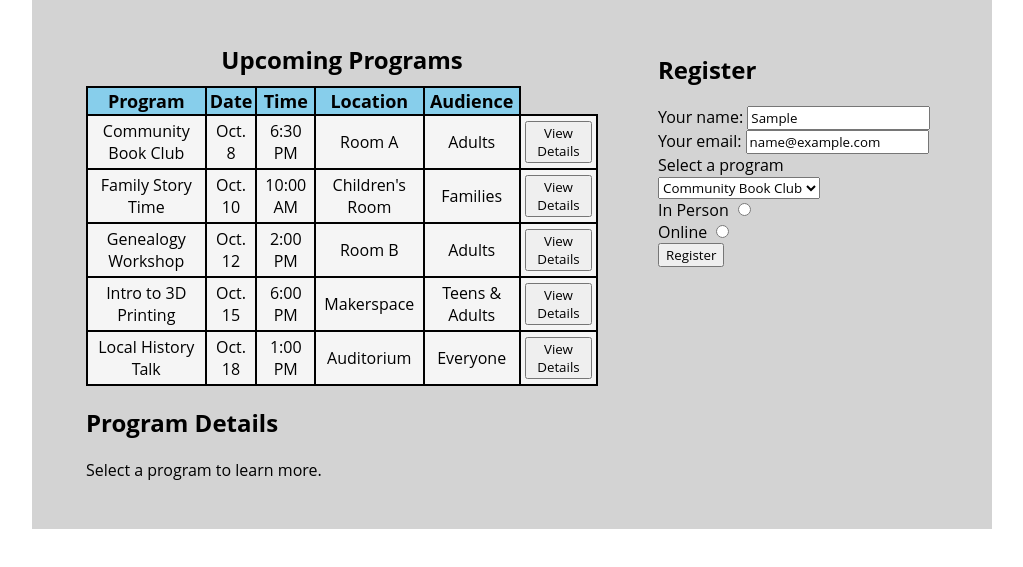
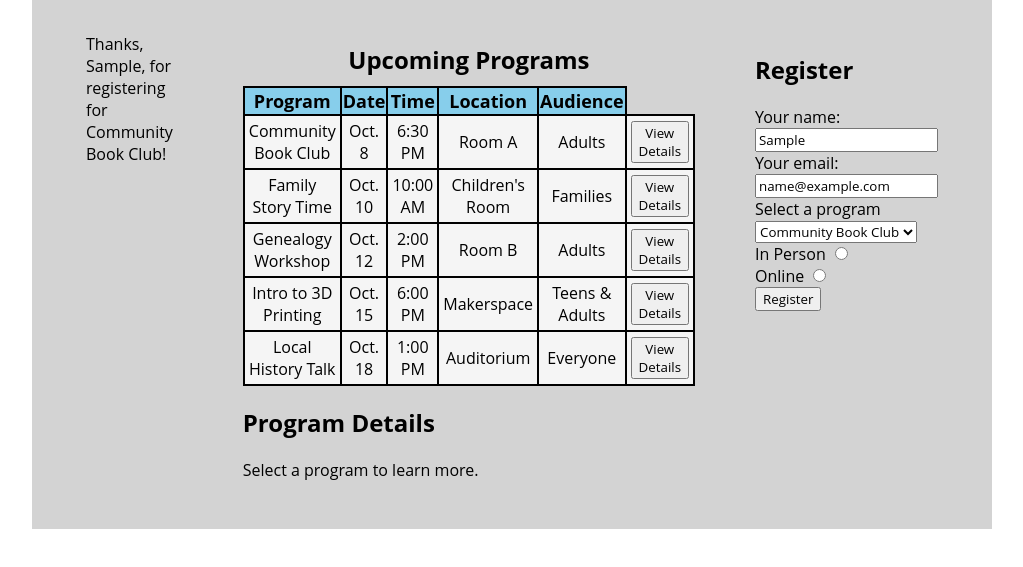
Before and after one commit to cbailey326/lis-753-fall-2026, a plain HTML site: page exercise12.html in a window 1280 px wide. Both pictures are taken after typing "Sample", "name@example.com" into the empty fields and a click on the input "Register". Shown: the part 183-750 px from the top of the page, without its empty margins (128-1151 px from the left). Drawn offline with Linux system fonts and the light colour scheme.

Commit message:
exercise 12 edit 3

```diff
--- a/exercise12.html
+++ b/exercise12.html
@@ -21,6 +21,7 @@
         </nav>
       </header>
       <main>
+        <div hidden id="confirm-message"></div>
       <article class="column">
         <table>
           <caption>Upcoming Programs</caption>
--- a/script-exer12.js
+++ b/script-exer12.js
@@ -30,6 +30,10 @@ form.addEventListener("submit", function(event) {
 
     const message = "Thanks, " + name + ", for registering for " + program + "!";
 
-    console.log(message);
+    const confirmation = document.querySelector("#confirm-message");
+
+    confirmation.textContent = message;
+
+    confirmation.hidden = false;
 
 });
```
